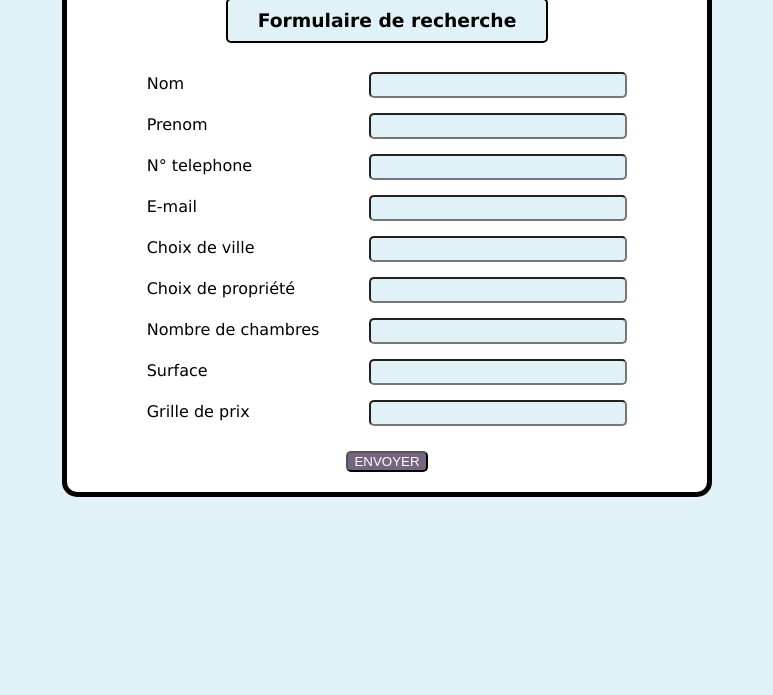
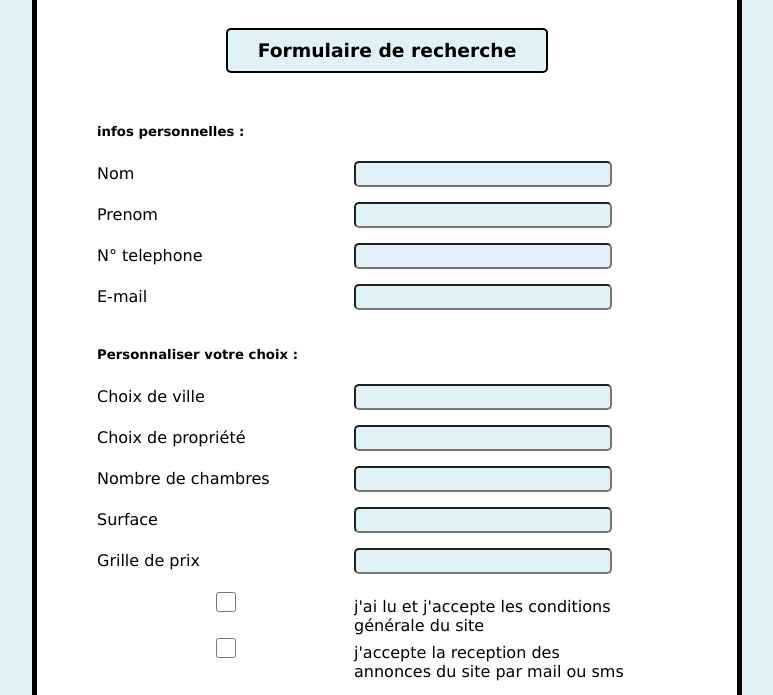
Before and after one commit to SafiaMaani/Maquette-ADOBE-XD-HTML-CSS-, a plain HTML site: page C1NV1/index.html in a window 1280 px wide. Shown: the part 257-952 px from the top of the page, without its empty margins (253-1026 px from the left). Before the commit the page ends 800 px from the top, so only its background shows below. Drawn offline with Linux system fonts and the light colour scheme.

Commit message:
ajout checkboxes

```diff
--- a/C1NV1/index.html
+++ b/C1NV1/index.html
@@ -14,6 +14,7 @@
         <h3>Formulaire de recherche</h3>
 
         <form action="" method="get">
+                <h5>infos personnelles : </h5>
                 <div class="content">
                     <label for="text">
                         Nom
@@ -29,10 +30,10 @@
                 </div>
 
                 <div class="content">
-                    <label for="text">
+                    <label for="tel">
                         N° telephone
                     </label>
-                    <input type="text">
+                    <input type="tel">
                 </div>
 
                 <div class="content">
@@ -42,6 +43,7 @@
                     <input type="text">
                 </div>
 
+                <h5>Personnaliser votre choix : </h5>
                 <div class="content">
                     <label for="ville">
                         Choix de ville
@@ -107,7 +109,21 @@
                         <option value="plus que 1 000 000 DH">
                     </datalist>
                 </div>
+
+                <div class="content" >
+                    <input type="checkbox">
+                    <label for="conditions">
+                        j'ai lu et j'accepte les conditions générale du site
+                    </label>
+                </div>
+                <div class="content">
+                    <input type="checkbox">
+                    <label for="conditions">
+                        j'accepte la reception des annonces du site par mail ou sms
+                    </label>
+                </div>
         </form>
+        <h6>**Merci de lire attentivement les <a href="">Conditions generales du site</a> avant de cocher les deux dernières cases.</h6>
         <button>ENVOYER</button>
     </section>
 </body>
--- a/C1NV1/style.css
+++ b/C1NV1/style.css
@@ -1,3 +1,8 @@
+@media screen and (max-width: 490px) {
+    .content  {
+      display : block;
+    }
+  }
 img
 {
     width: 150px;
@@ -23,19 +28,19 @@ body
 section
 {
     display: flex;
-    flex-flow: column;
+    flex-direction: column;
     align-items: center;
     border: 5px solid;
     border-radius: 15px;
     width: 600px;
-    padding: 20px;
+    padding: 50px;
     background-color: white;
 }
 form
 {
     margin: 10px;
     display: table;
-    flex-flow: column;
+    flex-direction: column;
 
 }
 input
@@ -46,6 +51,11 @@ input
     background-color: rgb(224, 242, 247);
     margin-bottom: 15px;
 }
+label
+{
+    display: table-cell;
+    padding-right: 50px;
+}
 button
 {
     border-radius: 5px;
@@ -55,10 +65,8 @@ button
 .content
 {
     display: table-row;
-
 }
-label
+#conditions
 {
-    display: table-cell;
-    padding-right: 50px;
+    justify-content: center;
 }
```
